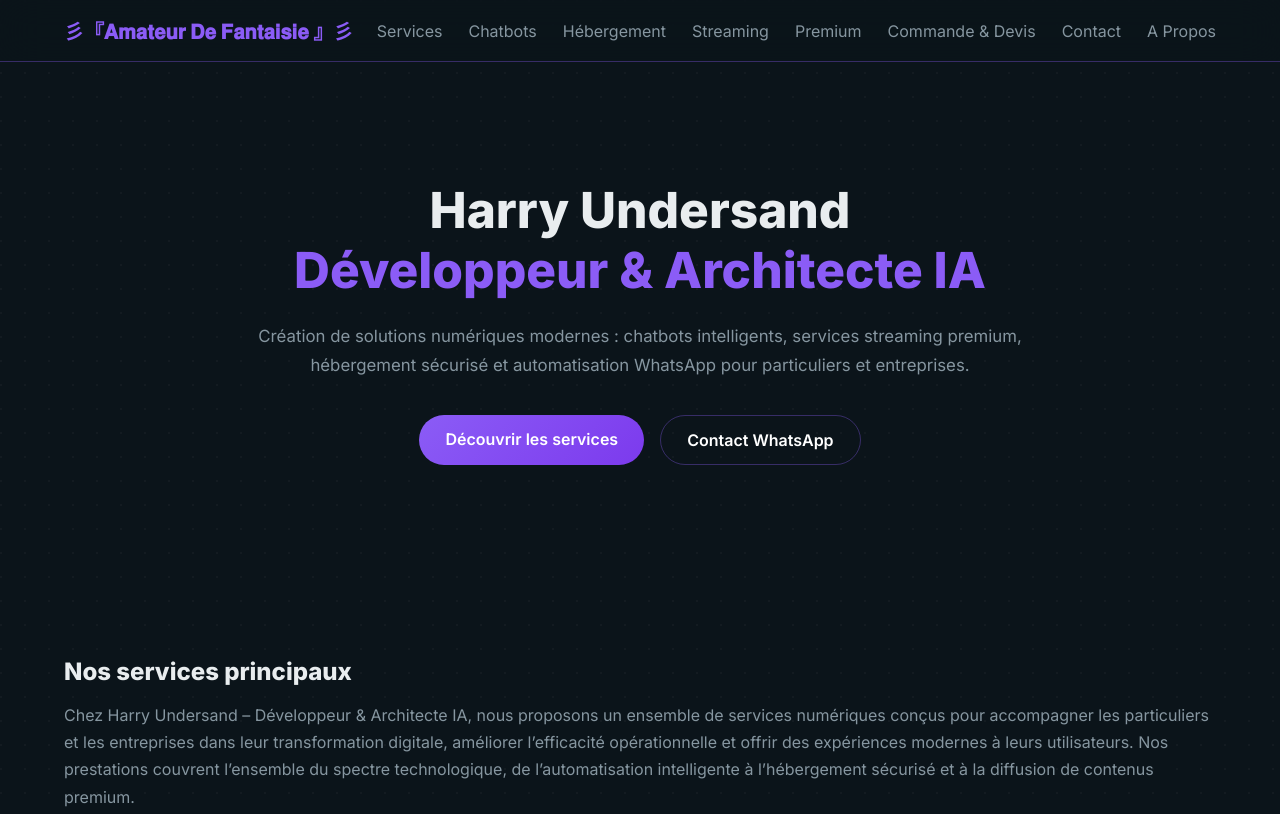
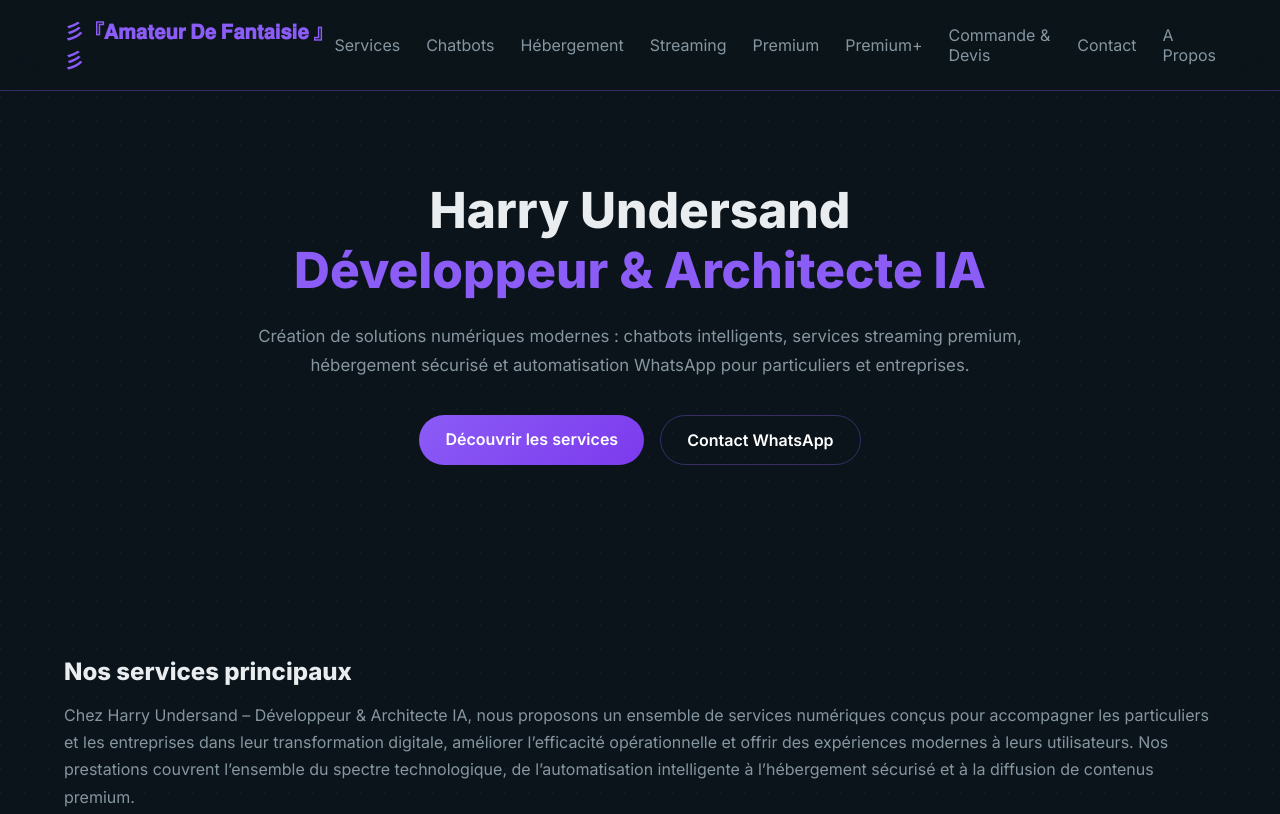
Before and after one commit to amateurdefantaisie/Harry-Undersand-Officiel, a plain HTML site: page index.html in a window 1280 px wide. Shown: the top 814 px of the page. Drawn offline with Linux system fonts and the light colour scheme.

Commit message:
Add link to pack-streaming.html in navigation

```diff
--- a/index.html
+++ b/index.html
@@ -188,6 +188,7 @@ color:#6b7280;
 <a href="hosting.html">Hébergement</a>
 <a href="streaming.html">Streaming</a>
 <a href="premium.html">Premium</a>
+<a href="pack-streaming.html">Premium+</a>
 <a href="commande.html">Commande & Devis</a>
 <a href="contact.html">Contact</a>
 <a href="about.html">A Propos</a>
```
